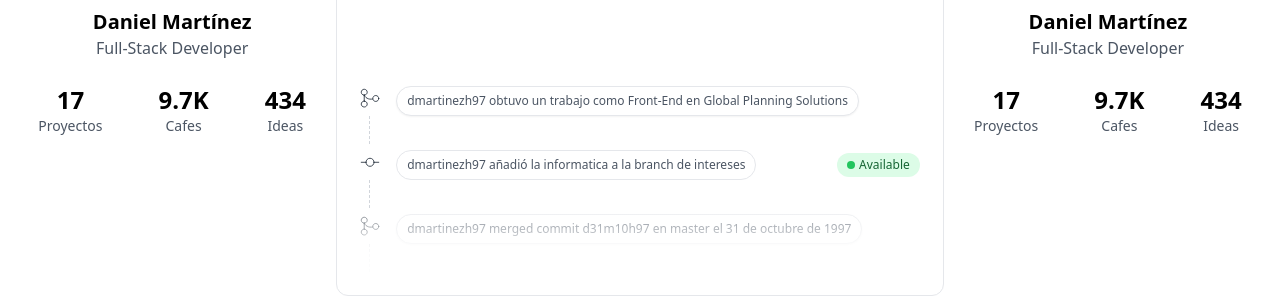
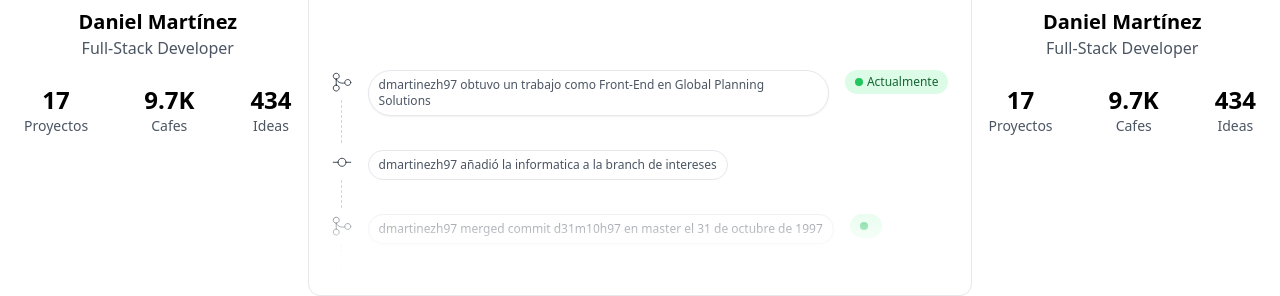
Before and after one commit to dmartinezh97/portafolio, a Nuxt app: page / in a window 1280 px wide. Shown: the part 272-568 px from the top of the page. Built offline with nearby package versions, Linux system fonts and the light colour scheme.

Commit message:
Añadir props a commit y merge

```diff
--- a/components/Proyectos.vue
+++ b/components/Proyectos.vue
@@ -38,7 +38,7 @@
                                 Dani se unió a Global Planning Solutions como Front-End.
                                 Dani comenzó a trabajar como Front-End en Global Planning Solutions.
                              -->
-                             <GithubNewMerge text="dmartinezh97 obtuvo un trabajo como Front-End en Global Planning Solutions"></GithubNewMerge>
+                             <GithubNewMerge tipo="Actualmente" text="dmartinezh97 obtuvo un trabajo como Front-End en Global Planning Solutions"></GithubNewMerge>
 
                             <GithubNewCommit text="dmartinezh97 añadió la informatica a la branch de intereses"></GithubNewCommit>
 
--- a/components/github/NewCommit.vue
+++ b/components/github/NewCommit.vue
@@ -2,8 +2,7 @@
     <li class="relative flex gap-x-4 items-center justify-between pb-7 overflow-hidden">
         <div class="flex gap-x-4">
             <div class="mt-0.5 relative h-full">
-                <div
-                    class="absolute top-7 bottom-0 left-2.5 w-px h-96 -ml-px border-r border-dashed border-gray-300">
+                <div class="absolute top-7 bottom-0 left-2.5 w-px h-96 -ml-px border-r border-dashed border-gray-300">
                 </div>
                 <svg class="w-5 h-5 text-gray-800" width="24" height="24" viewBox="0 0 24 24" fill="none"
                     xmlns="http://www.w3.org/2000/svg">
@@ -17,19 +16,34 @@
                 {{ text }}
             </p>
         </div>
-        <span class="inline-flex items-center h-6 bg-green-100 text-green-800 text-xs font-medium px-2.5 py-0.5 rounded-full">
-            <span class="w-2 h-2 mr-1 bg-green-500 rounded-full"></span>
-            Available
+        <span v-if="tipo"
+            class="inline-flex items-center h-6 bg-green-100 text-green-800 text-xs font-medium px-2.5 py-0.5 rounded-full" :class="classTextTipo">
+            <span class="w-2 h-2 mr-1 bg-green-500 rounded-full" :class="classObjectTipo"></span>
+            {{ tipo }}
         </span>
     </li>
 </template>
 
 <script>
 export default {
-    props: ['text'],
-    created() {
-        // props are exposed on `this`
-        console.log(this.text)
+    props: {
+        text: String,
+        tipo: {
+            type: String,
+            validator: function (value) {
+                return ['Actualmente'].indexOf(value) !== -1;
+            }
+        }
+    },
+    data() {
+        return {
+            classTextTipo: {
+                'bg-green-100 text-green-800': this.tipo == 'Actualmente',
+            },
+            classObjectTipo: {
+                'bg-green-100': this.tipo == 'Actualmente',
+            }
+        }
     }
 }
 </script>
--- a/components/github/NewMerge.vue
+++ b/components/github/NewMerge.vue
@@ -1,5 +1,6 @@
 <template>
     <li class="relative flex gap-x-4 pb-7 overflow-hidden">
+        <div class="flex gap-x-4">
             <div class="mt-0.5 relative h-full">
                 <div
                     class="absolute top-7 bottom-0 left-2.5 w-px h-96 -ml-px border-r border-dashed border-gray-300">
@@ -14,15 +15,34 @@
             <p class="py-1.5 px-2.5 rounded-full text-xs font-medium text-gray-600 bg-white border border-gray-200 shadow-sm">
                 {{ text }}
             </p>
+        </div>
+        <span class="inline-flex items-center h-6 bg-green-100 text-green-800 text-xs font-medium px-2.5 py-0.5 rounded-full" :class="classTextTipo">
+            <span class="w-2 h-2 mr-1 bg-green-500 rounded-full" :class="classObjectTipo"></span>
+            {{ tipo }}
+        </span>
     </li>
 </template>
 
 <script>
 export default {
-    props: ['text'],
-    created() {
-        // props are exposed on `this`
-        console.log(this.text)
+    props: {
+        text: String,
+        tipo: {
+            type: String,
+            validator: function (value) {
+                return ['Actualmente'].indexOf(value) !== -1;
+            }
+        }
+    },
+    data() {
+        return {
+            classTextTipo: {
+                'bg-green-100 text-green-800': this.tipo == 'Actualmente',
+            },
+            classObjectTipo: {
+                'bg-green-100': this.tipo == 'Actualmente',
+            }
+        }
     }
 }
 </script>
```
Lines whose indentation alone changed are shown as unchanged.
